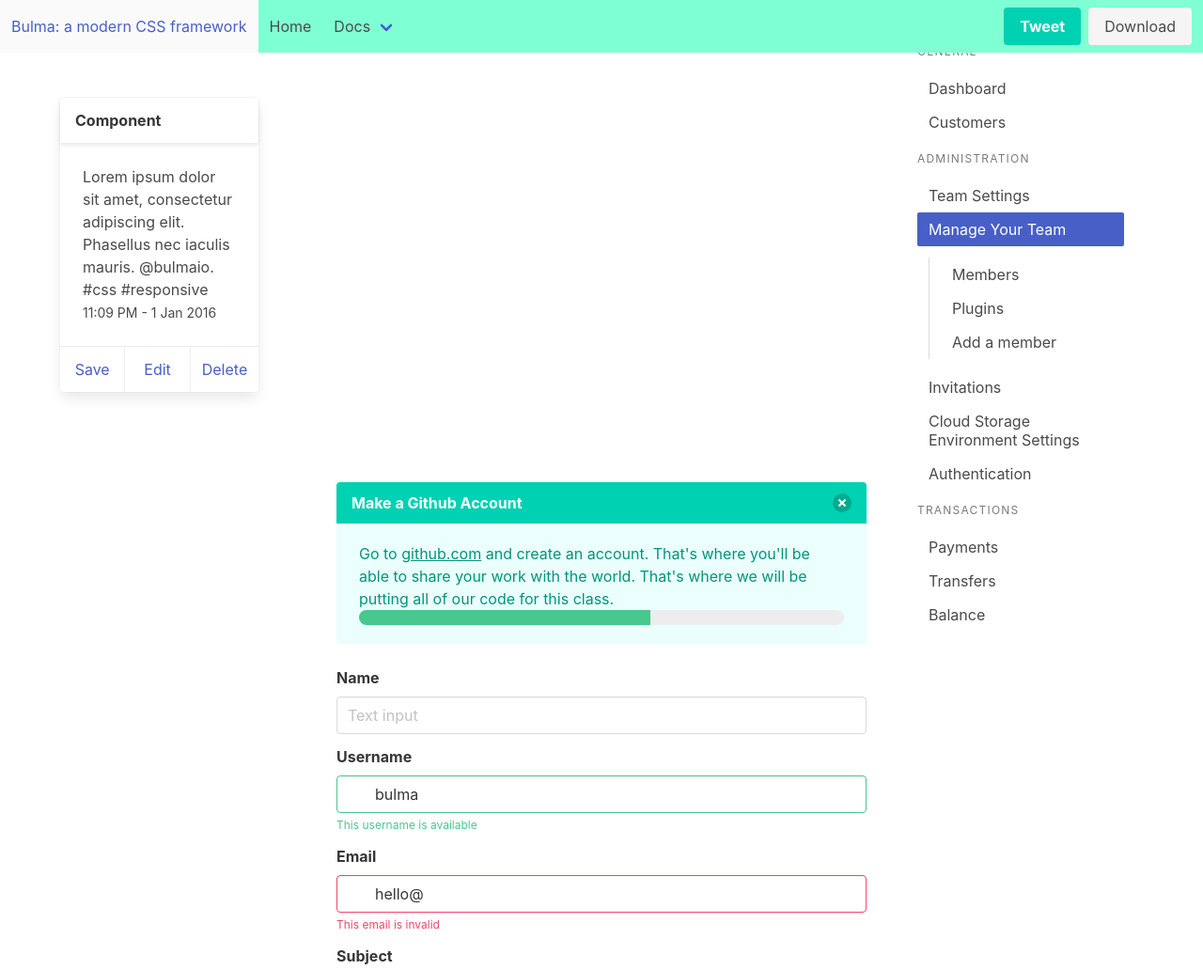
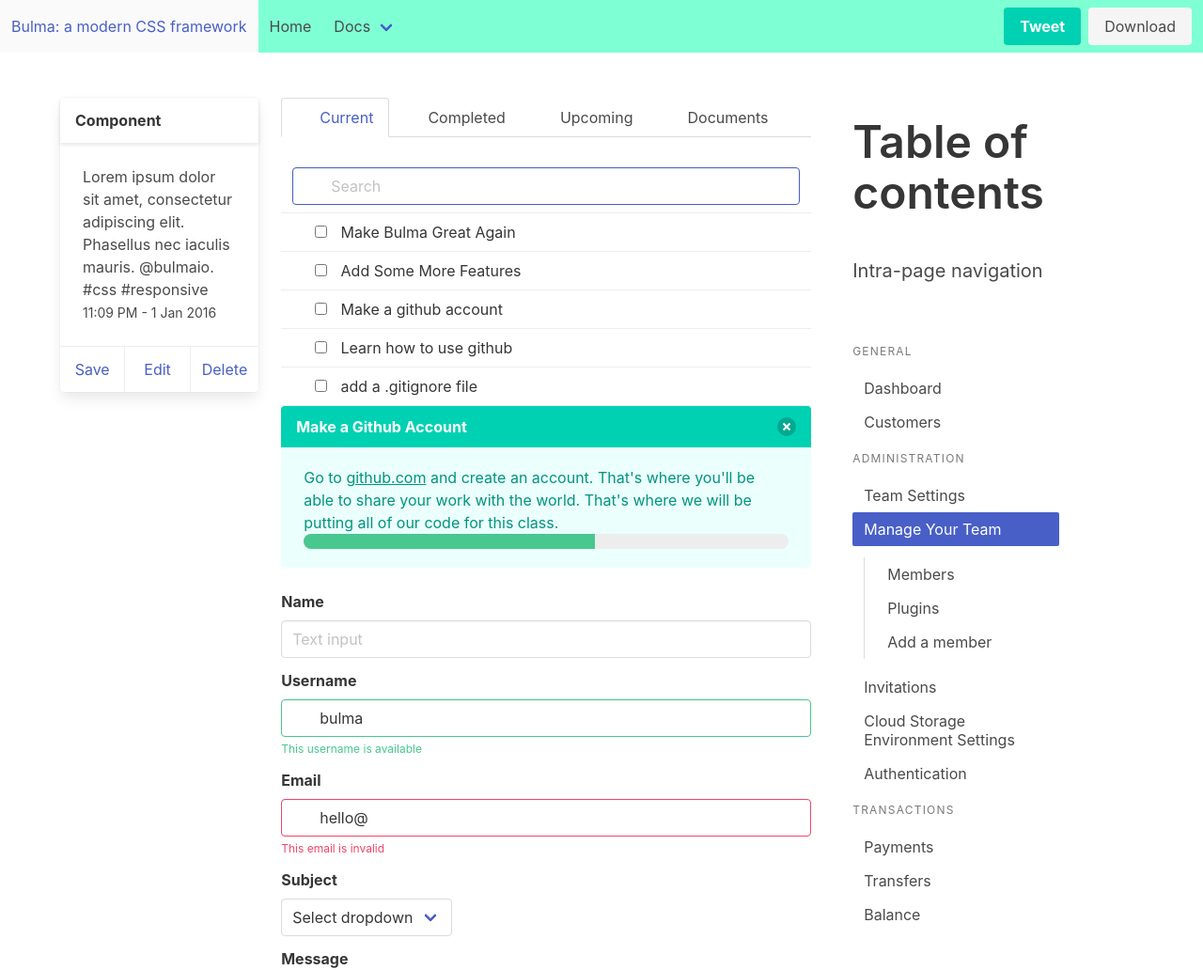
Before and after one commit to Fennerii/WSPClass-, a plain HTML site: page no-framework/bulma/index.html in a window 1280 px wide. Shown: the top 1032 px of the page at 94% size. Drawn offline with nearby package versions, Linux system fonts and the light colour scheme.

Commit message:
main idea of project

```diff
--- a/no-framework/bulma/index.html
+++ b/no-framework/bulma/index.html
@@ -75,9 +75,13 @@
     </div>
   </div>
 </nav>
+
+
 <section class="section">
   <div class="container">
     <div class="columns">
+
+
       <div class="column is-one-fifth">
         <div class="card">
           <header class="card-header">
@@ -105,13 +109,109 @@
           </footer>
         </div>
       </div>
-    </div>
+
+
+
+
+      <div class="column is-half">
+
+<div class="tabs is-boxed">
+  <ul>
+    <li class="is-active">
+      <a>
+        <span class="icon is-small"
+          ><i class="fas fa-image" aria-hidden="true"></i
+        ></span>
+        <span>Current</span>
+      </a>
+    </li>
+    <li>
+      <a>
+        <span class="icon is-small"
+          ><i class="fas fa-music" aria-hidden="true"></i
+        ></span>
+        <span>Completed</span>
+      </a>
+    </li>
+    <li>
+      <a>
+        <span class="icon is-small"
+          ><i class="fas fa-film" aria-hidden="true"></i
+        ></span>
+        <span>Upcoming </span>
+      </a>
+    </li>
+    <li>
+      <a>
+        <span class="icon is-small"
+          ><i class="far fa-file-alt" aria-hidden="true"></i
+        ></span>
+        <span>Documents</span>
+      </a>
+    </li>
+  </ul>
+</div>
+
+  <div class="panel-block">
+    <p class="control has-icons-left">
+      <input class="input is-link" type="text" placeholder="Search" />
+      <span class="icon is-left">
+        <i class="fas fa-search" aria-hidden="true"></i>
+      </span>
+    </p>
   </div>
-</section>
-<section class="section">
-  <div class="container">
-    <div class="columns is-centered">
-      <div class="column is-half">
+  <a class="panel-block is-active">
+    <span class="panel-icon">
+      <i class="fas fa-book" aria-hidden="true"></i>
+    </span>
+<div class="control">
+  <label class="checkbox">
+    <input type="checkbox" name="answer" />
+    Make Bulma Great Again
+  </label>
+</div>
+  <a class="panel-block">
+    <span class="panel-icon">
+      <i class="fas fa-book" aria-hidden="true"></i>
+    </span>
+    <div class="control">
+  <label class="checkbox">
+    <input type="checkbox" name="answer" />
+Add Some More Features  </label>
+</div>
+  </a>
+  <a class="panel-block">
+    <span class="panel-icon">
+      <i class="fas fa-book" aria-hidden="true"></i>
+    </span>
+    <div class="control">
+  <label class="checkbox">
+    <input type="checkbox" name="answer" />
+    Make a github account
+  </label>
+</div>
+  </a>
+  <a class="panel-block">
+    <span class="panel-icon">
+      <i class="fas fa-book" aria-hidden="true"></i>
+    </span>
+    <div class="control">
+  <label class="checkbox">
+    <input type="checkbox" name="answer" />
+Learn how to use github  </label>
+</div>
+  </a>
+  <a class="panel-block">
+    <span class="panel-icon">
+      <i class="fas fa-book" aria-hidden="true"></i>
+    </span>
+    <div class="control">
+  <label class="checkbox">
+    <input type="checkbox" name="answer" />
+add a .gitignore file  </label>
+</div>
+  </a>
+</article>
 
         <article class="message is-primary">
           <div class="message-header">
@@ -214,9 +314,18 @@
   </div>
 </div>
 
-        <h1 class="title is-1 menu" style="position: absolute; right: 0; top: -650px; width: 260px; padding: 20px;">Table of contents</h1>
-        <h1 class="subtitle is-5 menu" style="position: absolute; right: 0; top: -500px; width: 260px; padding: 20px;">Intra-page navigation</h1>
-<aside class="menu" style="position: absolute; right: 0; top: -475px; width: 260px; padding: 20px;">
+
+
+      </div>
+
+
+
+
+      <div class="column is-one-fifth">
+
+        <h1 class="title is-1 menu" style="width: 260px; padding: 20px;">Table of contents</h1>
+        <h1 class="subtitle is-5 menu" style="width: 260px; padding: 20px;">Intra-page navigation</h1>
+<aside class="menu" style="width: 260px; padding: 20px;">
   <p class="menu-label menu">General</p>
   <ul class="menu-list">
     <li><a>Dashboard</a></li>
@@ -248,7 +357,12 @@
 </aside>
 
 
+
       </div>
+
+
+
+
     </div>
   </div>
 </section>
```
